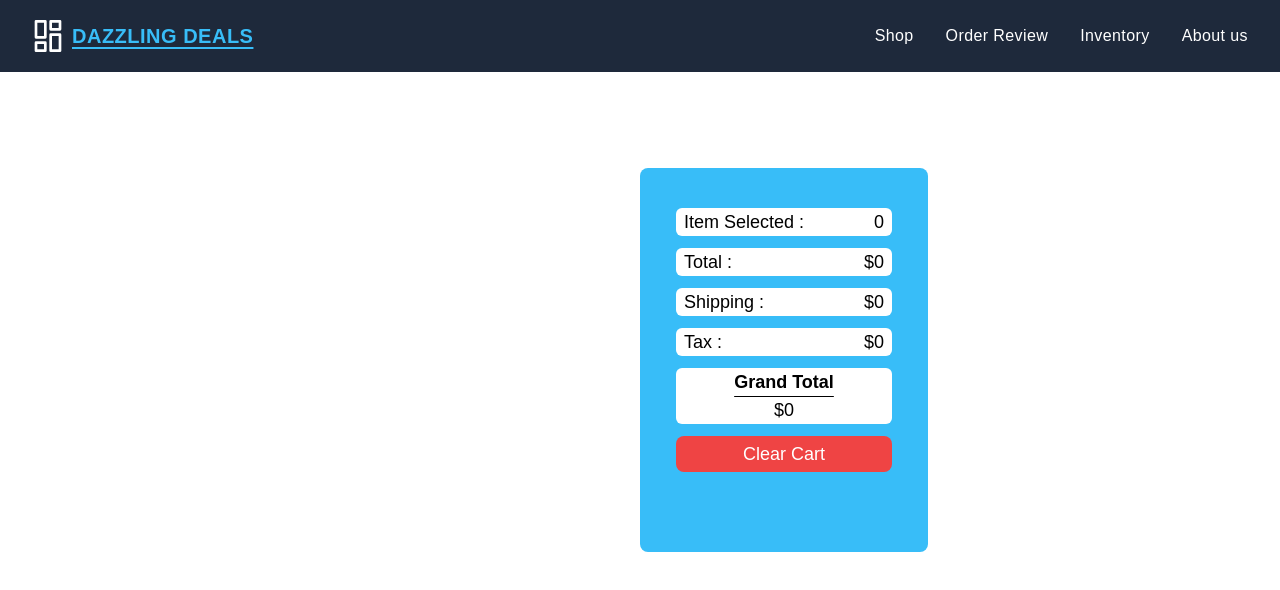
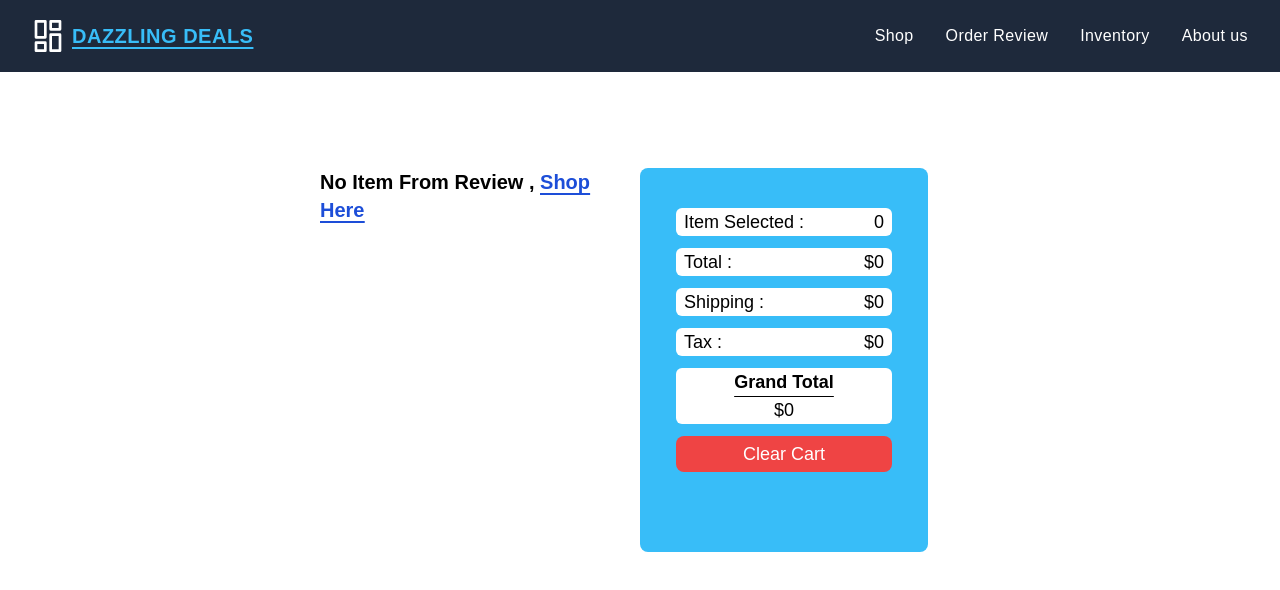
Before and after one commit to AlifSakib/dazzling-deals, a React (Create React App) app: page /order in a window 1280 px wide. Shown: the top 590 px of the page. Built offline with nearby package versions, Linux system fonts and the light colour scheme.

Commit message:
delect cart and review button added

```diff
--- a/src/components/Cart.js
+++ b/src/components/Cart.js
@@ -1,6 +1,6 @@
 import React from "react";
 
-const Cart = ({ cart, clearCart }) => {
+const Cart = ({ cart, clearCart, children }) => {
   console.log(cart);
   let total = 0;
   let shipping = 0;
@@ -40,6 +40,7 @@ const Cart = ({ cart, clearCart }) => {
           Clear Cart
         </button>
       </div>
+      {children}
     </div>
   );
 };
--- a/src/components/Order.js
+++ b/src/components/Order.js
@@ -1,5 +1,5 @@
 import React, { useState } from "react";
-import { useLoaderData } from "react-router-dom";
+import { Link, useLoaderData } from "react-router-dom";
 import { deleteShoppingCart, removeFromDb } from "../utilities/fakedb";
 import Cart from "./Cart";
 import ReviewItem from "./ReviewItem";
@@ -30,6 +30,14 @@ const Order = () => {
             deletItem={deletItem}
           ></ReviewItem>
         ))}
+        {cart.length === 0 && (
+          <h1 className="font-montserrat text-xl font-bold">
+            No Item From Review ,{" "}
+            <span className="text-blue-700 underline underline-offset-4">
+              <Link to="/shop">Shop Here</Link>
+            </span>
+          </h1>
+        )}
       </div>
       <div className="w-1/2 font-montserrat bg-sky-400 h-96 py-10 rounded-lg mx-8 sticky top-0">
         <Cart cart={cart} clearCart={clearCart}></Cart>
--- a/src/components/Shop.js
+++ b/src/components/Shop.js
@@ -1,5 +1,5 @@
 import React, { useEffect, useState } from "react";
-import { useLoaderData } from "react-router-dom";
+import { Link, useLoaderData } from "react-router-dom";
 import { addToDb, deleteShoppingCart, getFromDb } from "../utilities/fakedb";
 import Cart from "./Cart";
 import Product from "./Product";
@@ -57,7 +57,13 @@ const Shop = () => {
           <p>Order Summary</p>
         </div>
         <div>
-          <Cart cart={cart} clearCart={clearCart}></Cart>
+          <Cart cart={cart} clearCart={clearCart}>
+            <Link to="/order">
+              <button className="bg-red-500 text-white text-center rounded-lg py-1 w-full mt-3">
+                Review Order
+              </button>
+            </Link>
+          </Cart>
         </div>
       </div>
     </div>
```
